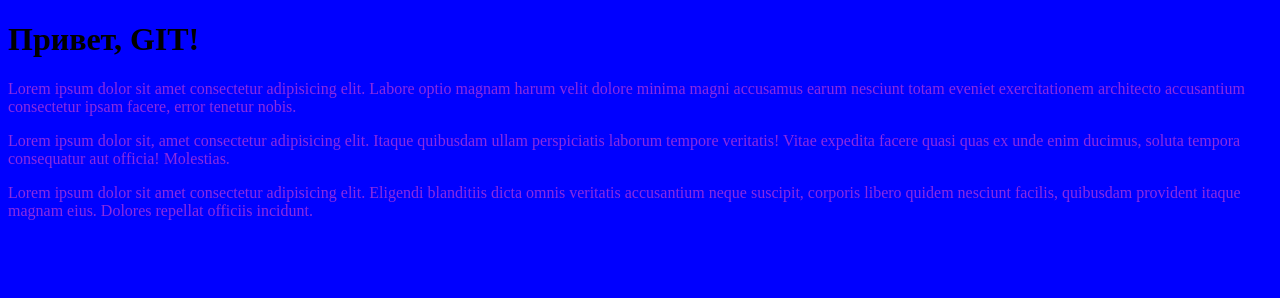
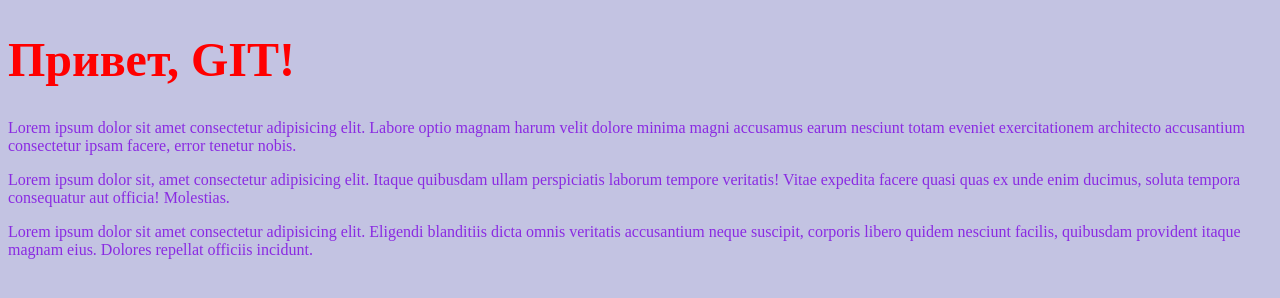
Before and after one commit to VarechkaVilka/test, a plain HTML site: page index.html in a window 1280 px wide. Drawn offline with Linux system fonts and the light colour scheme.

Commit message:
add style

```diff
--- a/css/style.css
+++ b/css/style.css
@@ -1,7 +1,11 @@
 body{
-    background-color: blue;
+    background-color: rgb(195, 195, 226);
 }
 
 p{
     color: blueviolet;
 }
+h1{
+    font-size: 48px;
+    color: red;
+}
```
